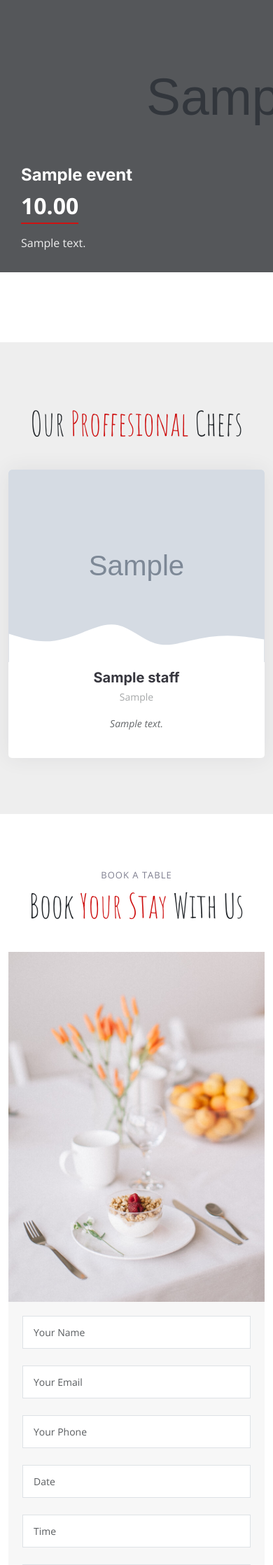
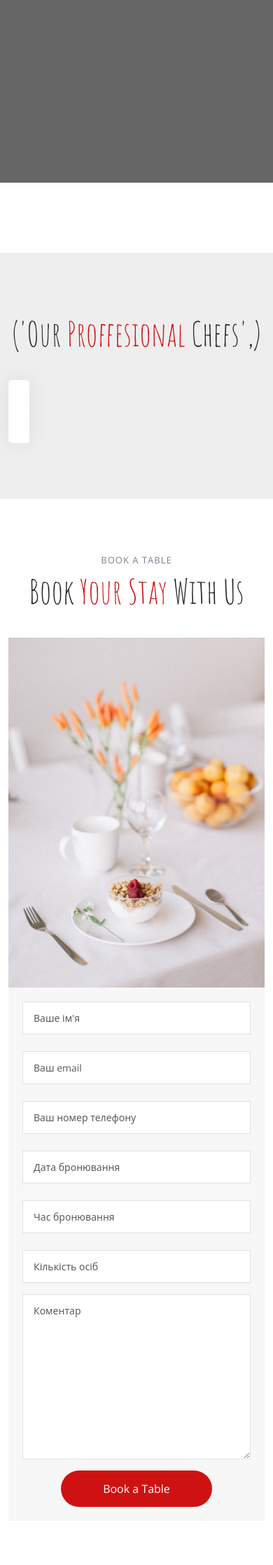
Before and after one commit to FredNaxela/yummy_april_2024, a Django app: page / in a window 390 px wide. Shown: the part 1040-3276 px from the top of the page at 70% size. Run offline with Django 5.2, Linux system fonts and the light colour scheme; tables that the repository leaves empty hold one stand-in row (values such as "Sample post"); grey boxes marked "Sample" are stand-in pictures; one stand-in notice (Sample message) is shown; some libraries are stand-ins or nearby versions.

Commit message:
add reservation

```diff
--- a/main/admin.py
+++ b/main/admin.py
@@ -1,10 +1,11 @@
 from django.contrib import admin
-from .models import DishCategory, Dish, Events, Staff, Gallery, ContactInfo
+from .models import DishCategory, Dish, Events, Staff, Gallery, ContactInfo, Reservation
 from django.utils.safestring import mark_safe
 
 # Register your models here.
 
 admin.site.register(Gallery)
+admin.site.register(Reservation)
 
 @admin.register(DishCategory)
 class DishCategoryAdmin(admin.ModelAdmin):
--- /dev/null
+++ b/main/forms.py
@@ -0,0 +1,63 @@
+from django import forms
+from .models import Reservation
+
+
+class ReservationForm(forms.ModelForm):
+
+    def clean_name(self):
+        name = self.cleaned_data['name']
+        return f'{name.upper()}'
+
+    class Meta:
+        model = Reservation
+        fields = ('name', 'email', 'phone', 'date', 'time', 'count', 'comment')
+        widgets = {
+            'name': forms.TextInput(attrs={'class': 'form-control', 'id': 'name', 'placeholder': 'Ваше ім\'я',
+                                           'data-rule': 'minlen:4'}),
+            'phone': forms.TextInput(attrs={'class': 'form-control', 'id': 'phone', 'placeholder': 'Ваш номер телефону',
+                                            'data-rule': 'minlen:4'}),
+            'email': forms.EmailInput(attrs={'class': 'form-control', 'id': 'email', 'placeholder': 'Ваш email',
+                                             'data-rule': 'email', }),
+            'date': forms.DateInput(attrs={'class': 'form-control', 'id': 'date', 'placeholder': 'Дата бронювання',
+                                           'data-rule': 'minlen:4'}),
+            'time': forms.TimeInput(attrs={'class': 'form-control', 'id': 'time', 'placeholder': 'Час бронювання',
+                                           'data-rule': 'minlen:4'}),
+            'count': forms.NumberInput(attrs={'class': 'form-control', 'id': 'people', 'placeholder': 'Кількість осіб',
+                                              'data-rule': 'minlen:1', }),
+            'comment': forms.Textarea(attrs={'class': 'form-control', 'placeholder': 'Коментар'}),
+        }
+
+        labels = {
+            'name': 'Ім\'я',
+            'phone': 'Телефон',
+            'email': 'Email',
+            'date': 'Дата',
+            'time': 'Час',
+            'count': 'Кількість',
+            'comment': 'Коментар',
+        }
+
+        help_texts = {
+            'phone': 'Введіть номер телефону у форматі +380XXXXXXXXX',
+        }
+
+        error_messages = {
+            'name': {
+                'required': 'Це поле є обов\'язковим',
+            },
+            'phone': {
+                'required': 'Це поле є обов\'язковим',
+            },
+            'email': {
+                'required': 'Це поле є обов\'язковим',
+            },
+            'date': {
+                'required': 'Це поле є обов\'язковим',
+            },
+            'time': {
+                'required': 'Це поле є обов\'язковим',
+            },
+            'count': {
+                'required': 'Це поле є обов\'язковим',
+            },
+        }
--- a/main/templates/reservation.html
+++ b/main/templates/reservation.html
@@ -1,45 +1,29 @@
+{% load static %}
+
 <section id="book-a-table" class="book-a-table">
     <div class="container" data-aos="fade-up">
-
         <div class="section-header">
             <h2>Book A Table</h2>
             <p>Book <span>Your Stay</span> With Us</p>
         </div>
 
         <div class="row g-0">
-
-          <div class="col-lg-4 reservation-img" style="background-image: url(assets/img/reservation.jpg);" data-aos="zoom-out" data-aos-delay="200"></div>
-
+            <div class="col-lg-4 reservation-img" style="background-image: url({% static "assets/img/reservation.jpg" %});" data-aos="zoom-out" data-aos-delay="200"></div>
             <div class="col-lg-8 d-flex align-items-center reservation-form-bg">
                 <form action="" method="post" role="form" class="php-email-form" data-aos="fade-up" data-aos-delay="100">
+                    {% csrf_token %}
                     <div class="row gy-4">
+                        {% for field in form %}
+                            {% if field.name != 'comment' %}
                                 <div class="col-lg-4 col-md-6">
-                  <input type="text" name="name" class="form-control" id="name" placeholder="Your Name" data-rule="minlen:4" data-msg="Please enter at least 4 chars">
-                  <div class="validate"></div>
+                                    {{ field}}
+                                    <div class="validate"> {{  field.errors }}</div>
                                 </div>
-                <div class="col-lg-4 col-md-6">
-                  <input type="email" class="form-control" name="email" id="email" placeholder="Your Email" data-rule="email" data-msg="Please enter a valid email">
-                  <div class="validate"></div>
-                </div>
-                <div class="col-lg-4 col-md-6">
-                  <input type="text" class="form-control" name="phone" id="phone" placeholder="Your Phone" data-rule="minlen:4" data-msg="Please enter at least 4 chars">
-                  <div class="validate"></div>
-                </div>
-                <div class="col-lg-4 col-md-6">
-                  <input type="text" name="date" class="form-control" id="date" placeholder="Date" data-rule="minlen:4" data-msg="Please enter at least 4 chars">
-                  <div class="validate"></div>
-                </div>
-                <div class="col-lg-4 col-md-6">
-                  <input type="text" class="form-control" name="time" id="time" placeholder="Time" data-rule="minlen:4" data-msg="Please enter at least 4 chars">
-                  <div class="validate"></div>
-                </div>
-                <div class="col-lg-4 col-md-6">
-                  <input type="number" class="form-control" name="people" id="people" placeholder="# of people" data-rule="minlen:1" data-msg="Please enter at least 1 chars">
-                  <div class="validate"></div>
-                </div>
+                            {% endif %}
+                        {% endfor %}
                     </div>
                     <div class="form-group mt-3">
-                <textarea class="form-control" name="message" rows="5" placeholder="Message"></textarea>
+                        {{ form.comment }}
                         <div class="validate"></div>
                     </div>
               <div class="mb-3">
@@ -49,9 +33,7 @@
               </div>
                 <div class="text-center"><button type="submit">Book a Table</button></div>
                 </form>
-          </div><!-- End Reservation Form -->
-
             </div>
-
+        </div>
     </div>
 </section>
--- /dev/null
+++ b/main/urls.py
@@ -0,0 +1,9 @@
+from django.urls import path
+from .views import IndexView, manager
+
+app_name = 'main'
+
+urlpatterns = [
+    path('', IndexView.as_view(), name='index'),
+    path('manager/', manager, name='manager'),
+]
--- a/main/views.py
+++ b/main/views.py
@@ -1,31 +1,47 @@
-from django.shortcuts import render
-from django.http import HttpResponse
+from django.shortcuts import render, redirect
+from django.contrib import messages
 from .models import DishCategory, Dish, Events, Staff, Gallery, ContactInfo
+from .forms import ReservationForm
+from django.views.generic import TemplateView
 
 
 # Create your views here.
-def index(request):
+class IndexView(TemplateView):
+    template_name = 'main.html'
 
-    categories = DishCategory.objects.filter(is_visible=True)
-    gallery = Gallery.objects.filter(is_visible=True)
-    events = Events.objects.all()
-    staff = Staff.objects.all()
-    contact_info = ContactInfo.objects.first()
+    def get_context_data(self, **kwargs):
+        context = super().get_context_data(**kwargs)
+        categories = DishCategory.objects.filter(is_visible=True),
+        gallery = Gallery.objects.filter(is_visible=True)
+        events = Events.objects.all()
+        staff = Staff.objects.all()
+        contact_info = ContactInfo.objects.first()
+        form = ReservationForm()
 
-    context = {
-        'title_menu': 'Check Our <span>Yummy Menu</span>',
-        'title_gallery': 'Check <span>Our Gallery</span>',
-        'title_events': 'Share <span>Your Moments</span> In Our Restaurant',
-        'title_staff': 'Our <span>Proffesional</span> Chefs',
-        'title_contact': 'Need Help? <span>Contact Us</span>',
-        'categories': categories,
-        'gallery': gallery,
-        'events': events,
-        'staff': staff,
-        'contact_info': contact_info,
-    }
+        context['title_menu'] = 'Check Our <span>Yummy Menu</span>',
+        context['title_gallery'] = 'Check <span>Our Gallery</span>',
+        context['title_events'] = 'Share <span>Your Moments</span> In Our Restaurant',
+        context['title_staff'] = 'Our <span>Proffesional</span> Chefs',
+        context['title_contact'] = 'Need Help? <span>Contact Us</span>',
+        context['categories'] = categories,
+        context['gallery'] = gallery,
+        context['events'] = events,
+        context['staff'] = staff,
+        context['contact_info'] = contact_info,
+        context['form'] = form
 
-    return render(request, 'main.html', context=context)
+        return context
+
+    def post(self, request):
+        form = ReservationForm(request.POST)
+        if form.is_valid():
+            form.save()
+            messages.success(request, 'Вашe бронювання прийняте!')
+            return redirect('main:index')
+        else:
+            context = self.get_context_data()
+            context['form'] = form
+            return self.render_to_response(context)
 
 def manager(request):
     ...
--- /dev/null
+++ b/templates/includes/messages.html
@@ -0,0 +1,44 @@
+{% if messages %}
+    {% for message in messages %}
+        {% if message.tags == 'success' %}
+            <div class="alert alert-success alert-dismissible" role="alert">
+                <button type="button" class="close" data-dismiss="alert" aria-label="Close">
+                    <span aria-hidden="true">&times;</span>
+                </button>
+                {{ message|safe|escape }}
+            </div>
+        {% elif message.tags == 'error' %}
+            <div class="alert alert-danger alert-dismissible" role="alert">
+                <button type="button" class="close" data-dismiss="alert" aria-label="Close">
+                    <span aria-hidden="true">&times;</span>
+                </button>
+                {{ message|safe|escape }}
+            </div>
+        {% elif message.tags == 'info' %}
+            <div class="alert alert-info alert-dismissible" role="alert">
+                <button type="button" class="close" data-dismiss="alert" aria-label="Close">
+                    <span aria-hidden="true">&times;</span>
+                </button>
+                {{ message|safe|escape }}
+            </div>
+        {% elif message.tags == 'warning' %}
+            <div class="alert alert-warning alert-dismissible" role="alert">
+                <button type="button" class="close" data-dismiss="alert" aria-label="Close">
+                    <span aria-hidden="true">&times;</span>
+                </button>
+                {{ message|safe|escape }}
+            </div>
+        {% endif %}
+    {% endfor %}
+{% endif %}
+
+
+<script>
+    var closeButtons = document.querySelectorAll('.alert button.close');
+    closeButtons.forEach(function (button) {
+        button.addEventListener('click', function () {
+            var alert = this.parentNode;
+            alert.style.display = 'none';
+        });
+    });
+</script>
--- a/templates/index.html
+++ b/templates/index.html
@@ -37,7 +37,7 @@
 <!-- ======= Header ======= -->
     <header id="header" class="header fixed-top d-flex align-items-center">
         <div class="container d-flex align-items-center justify-content-between">
-            <a href="{%  url 'index' %}" class="logo d-flex align-items-center me-auto me-lg-0">
+            <a href="{%  url 'main:index' %}" class="logo d-flex align-items-center me-auto me-lg-0">
                 <h1>{{ app_title|safe }}</h1>
             </a>
             {% include 'includes/nav.html' %}
@@ -46,6 +46,9 @@
             <i class="mobile-nav-toggle mobile-nav-show bi bi-list"></i>
             <i class="mobile-nav-toggle mobile-nav-hide d-none bi bi-x"></i>
 
+        </div>
+        <div>
+            {% include 'includes/messages.html' %}
         </div>
     </header><!-- End Header -->
 
--- a/yummy_april/urls.py
+++ b/yummy_april/urls.py
@@ -15,8 +15,8 @@
     2. Add a URL to urlpatterns:  path('blog/', include('blog.urls'))
 """
 from django.contrib import admin
-from django.urls import path
-from main.views import index, manager
+from django.urls import path, include
+from main.views import IndexView, manager
 from yummy_april import settings
 from django.conf.urls.static import static
 
@@ -25,7 +25,7 @@
     path('admin/', admin.site.urls),
 
     path('manager/', manager, name='manager'),
-    path('', index, name='index'),
+    path('', include('main.urls')),
 ]
 
 
```
Also changed, not shown: main/models.py (+26 -0 lines), main/migrations/0011_reservation_alter_contactinfo_options.py (added). Lines whose indentation alone changed are shown as unchanged.
